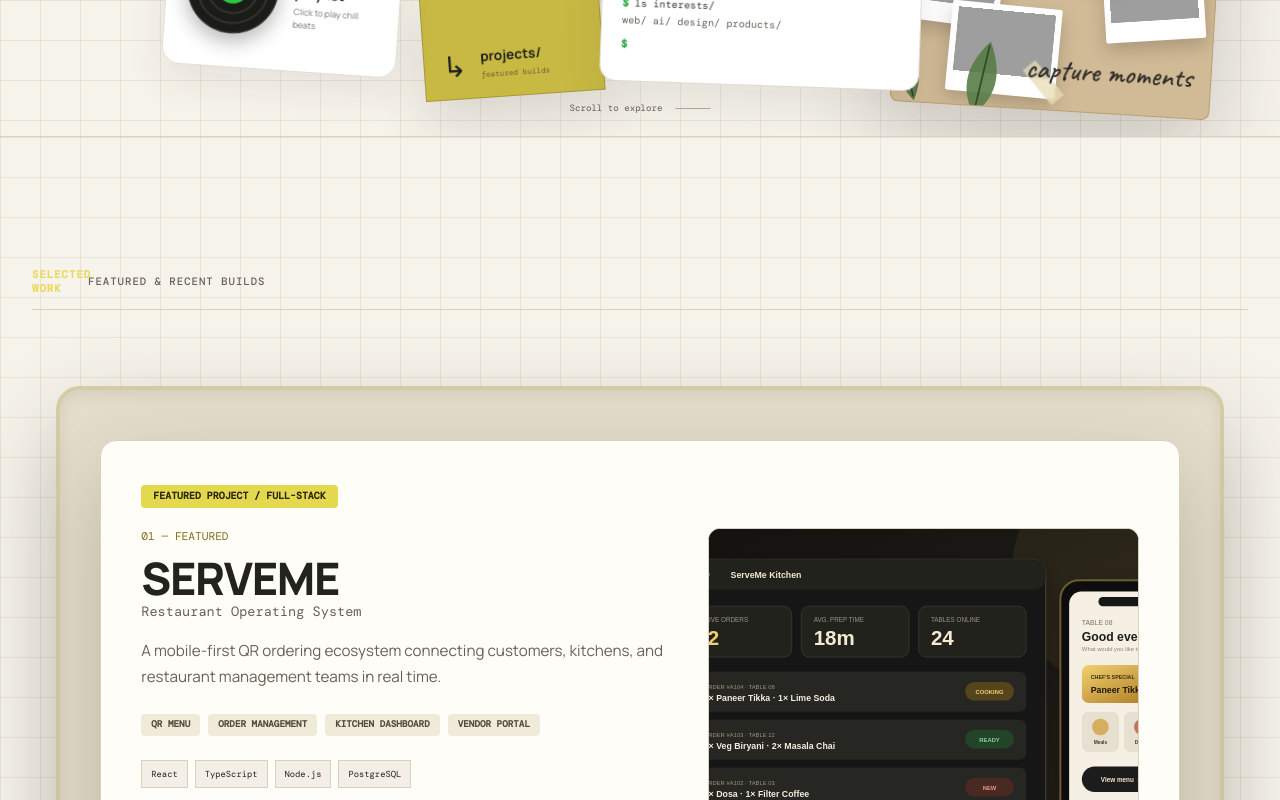
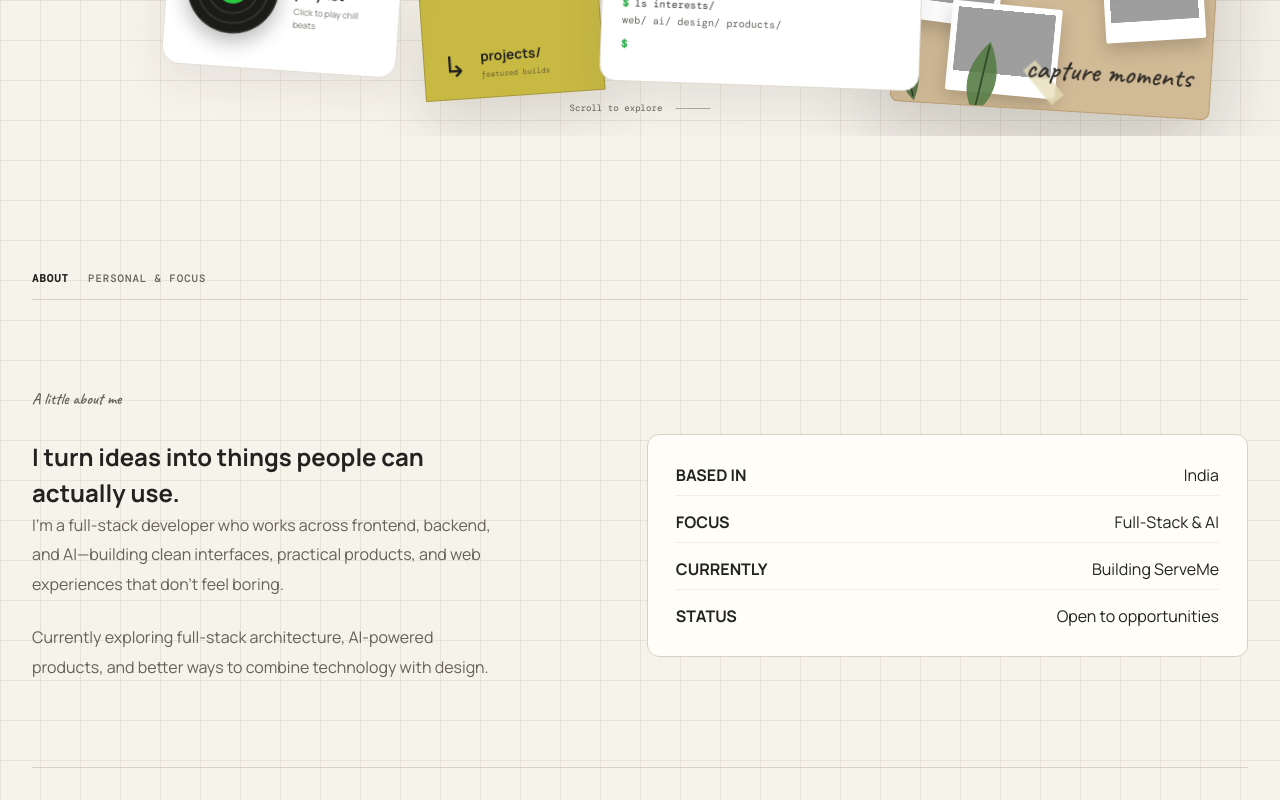
Before and after one commit to Shuv2202/portfolio, a Next.js app: page / in a window 1280 px wide. Shown: the part 800-1600 px from the top of the page. Built offline with nearby package versions, Linux system fonts and the light colour scheme; grey boxes are pictures that could not be loaded.

Commit message:
style: position Selected Work pinboard section below macOS Finder projects section

```diff
--- a/app/page.tsx
+++ b/app/page.tsx
@@ -633,11 +633,11 @@ export default function Home() {
       <Navbar menuOpen={menuOpen} setMenuOpen={setMenuOpen} />
       <main>
         <Hero />
-        <Work onOpenServeMe={() => setServeMeModalOpen(true)} onOpenProject={(proj) => setSelectedProject(proj)} />
         <About />
         <Toolbox />
         <ManifestoSection />
         <FinderProjectsSection />
+        <Work onOpenServeMe={() => setServeMeModalOpen(true)} onOpenProject={(proj) => setSelectedProject(proj)} />
       </main>
       <Contact />
       <ServeMeCaseStudyModal isOpen={serveMeModalOpen} onClose={() => setServeMeModalOpen(false)} />
```
Also changed, not shown: 1 other file (tests, documents, lock files or other folders).
